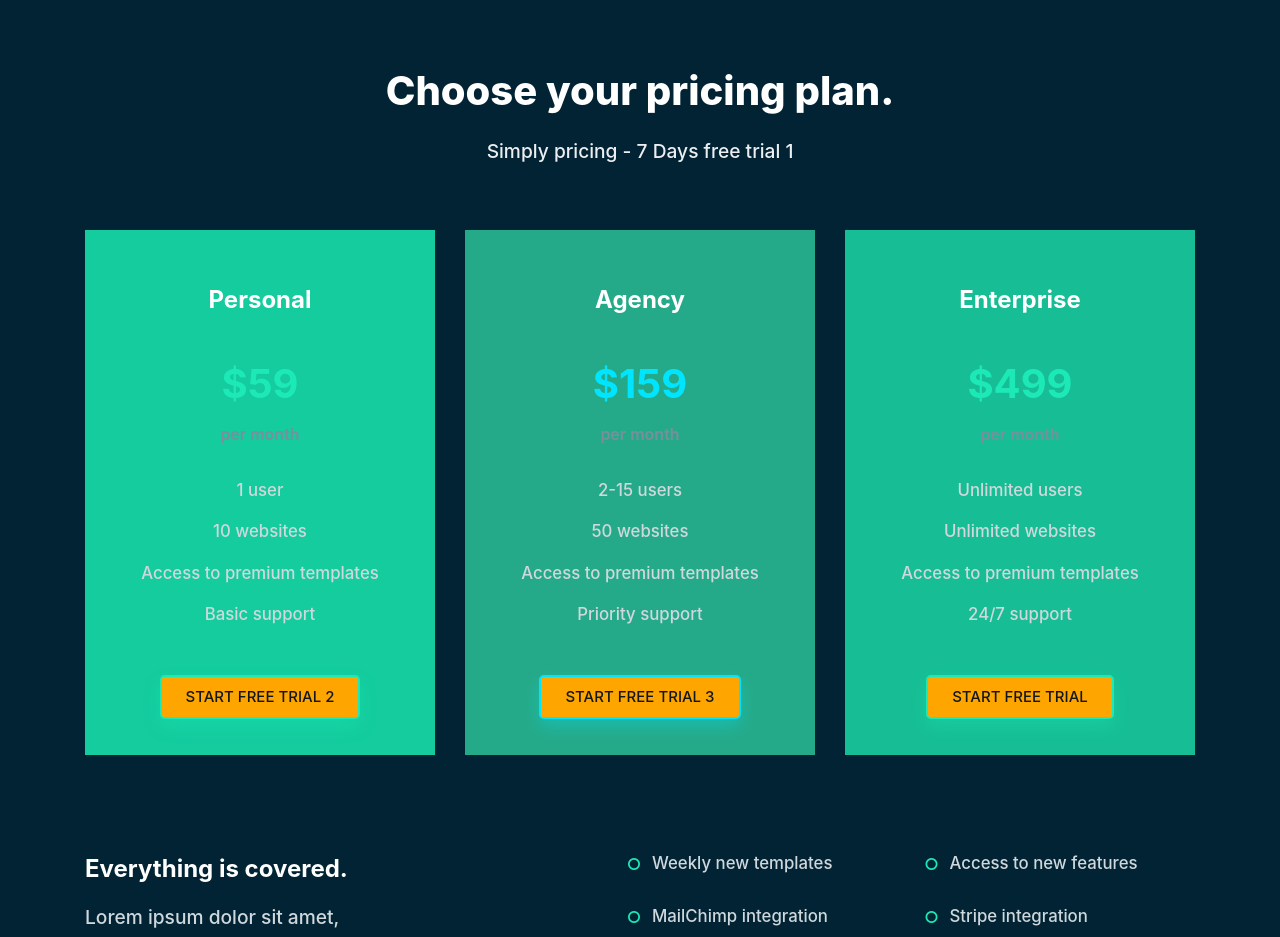
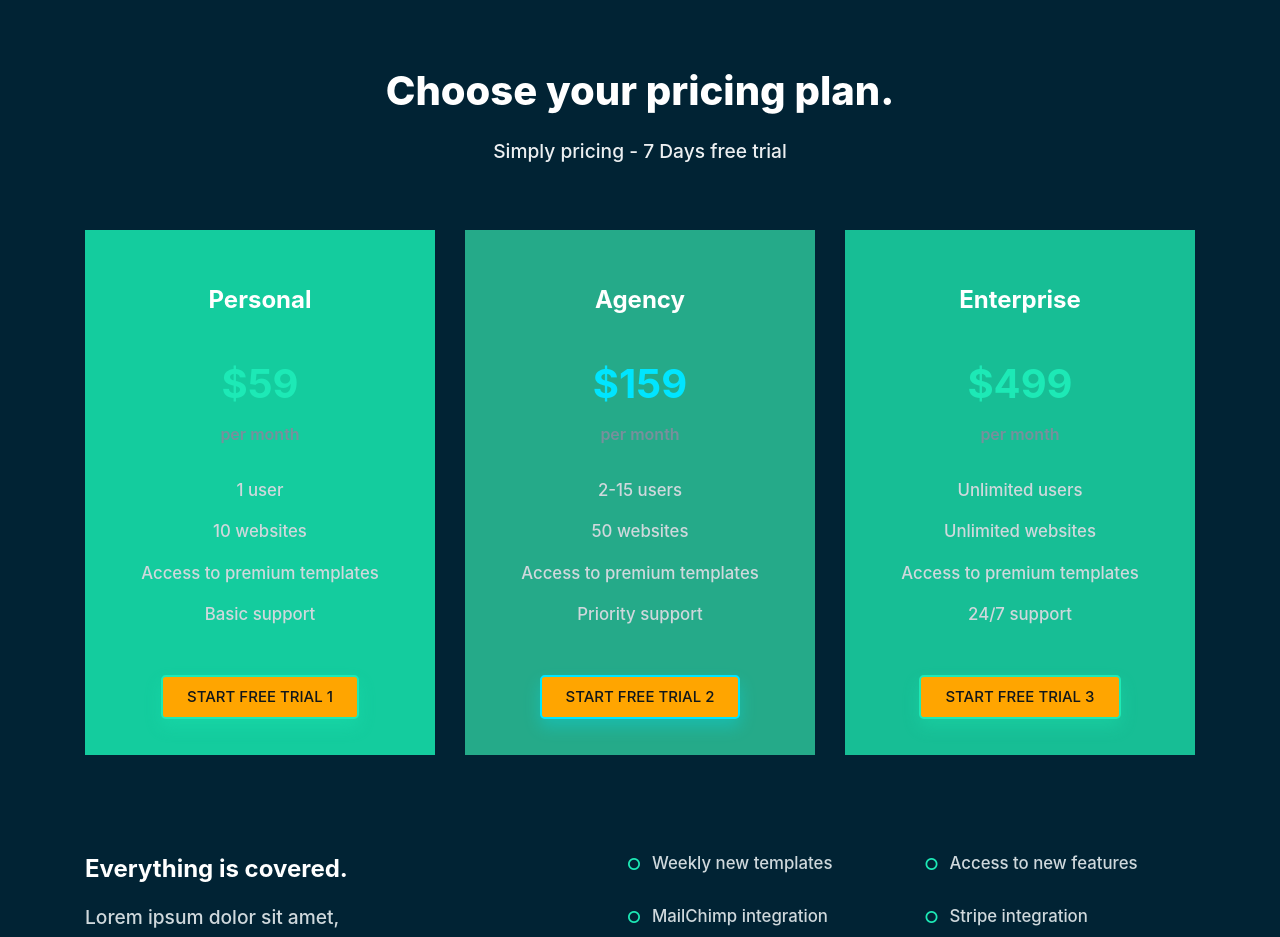
Before and after one commit to Mssmrm/massaro.knight, a plain HTML site: page index.html in a window 1280 px wide. Shown: the part 2520-3457 px from the top of the page. Drawn offline with nearby package versions, Linux system fonts and the light colour scheme; a web font is replaced by a local one.

Commit message:
free trial

```diff
--- a/index.html
+++ b/index.html
@@ -172,7 +172,7 @@
         <div class="row">
             <div class="col-md-6 mx-auto text-center">
                 <h2 class="text-white heading-black">Choose your pricing plan.</h2>
-                <p class="text-light lead">Simply pricing - 7 Days free trial 1</p>
+                <p class="text-light lead">Simply pricing - 7 Days free trial </p>
             </div>
         </div>
         <!--pricing tables-->
@@ -191,7 +191,7 @@
                                 <li>Basic support</li>
                             </ul>
                             <a href="#" class="btn btn-primary" style="background-color: orange;">
-                                Start free trial 2
+                                Start free trial 1
                             </a>
                         </div>
                     </div>
@@ -207,7 +207,7 @@
                                 <li>Priority support</li>
                             </ul>
                             <a href="#" class="btn btn-info" style="background-color: orange;">
-                                Start free trial 3
+                                Start free trial 2
                             </a>
                         </div>
                     </div>
@@ -223,7 +223,7 @@
                                 <li>24/7 support</li>
                             </ul>
                             <a href="#" class="btn btn-primary" style="background-color: orange;">
-                                Start free trial
+                                Start free trial 3
                             </a>
                         </div>
                     </div>
```
